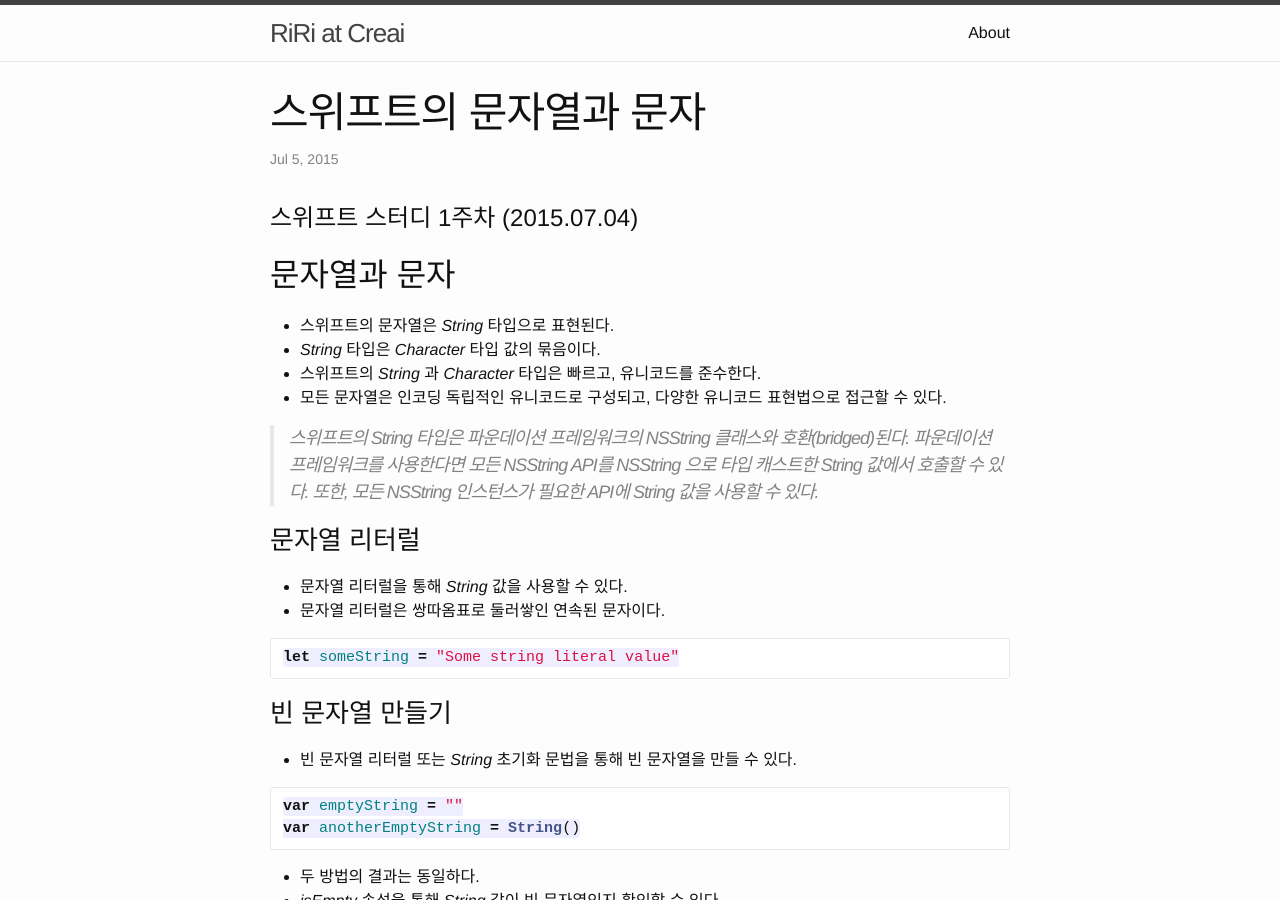
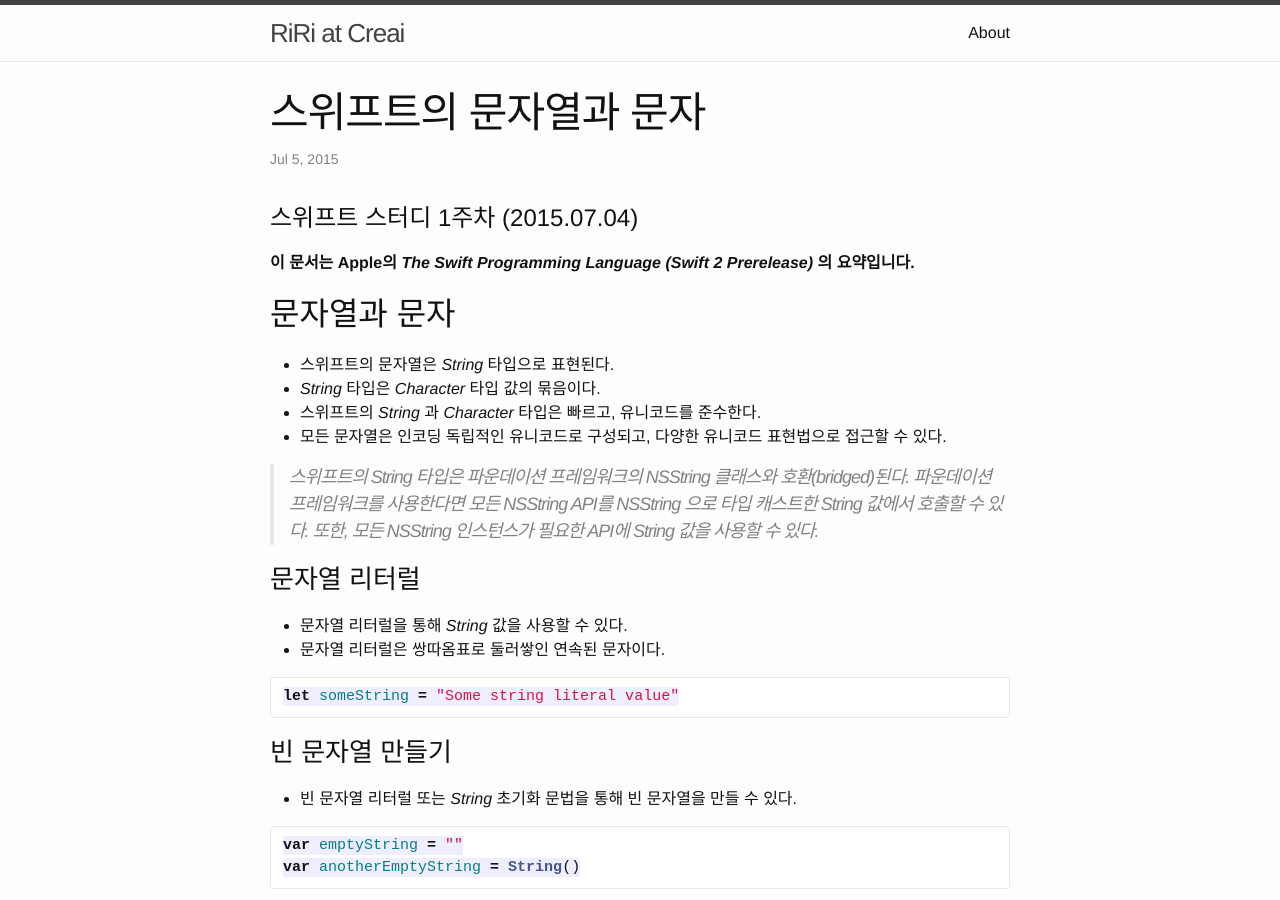
Before and after one commit to ririsid/ririsid.github.io, a Jekyll site: the page built from _posts/2015-07-05-the-swift-programming-language-swift-2-prerelease-strings-and-characters-digest.markdown, in a window 1280 px wide and 900 px high. Built offline with Jekyll 4.4.1, drawn with Linux system fonts in a browser that asks for light colours.

Commit message:
출처에 대한 안내문 추가.

```diff
--- a/_posts/2015-07-05-the-swift-programming-language-swift-2-prerelease-strings-and-characters-digest.markdown
+++ b/_posts/2015-07-05-the-swift-programming-language-swift-2-prerelease-strings-and-characters-digest.markdown
@@ -5,6 +5,8 @@ date: 2015-07-05 18:12:24
 categories: swift study
 ---
 # 스위프트 스터디 1주차 (2015.07.04)
+
+**이 문서는 Apple의 _The Swift Programming Language (Swift 2 Prerelease)_ 의 요약입니다.**
 
 ## 문자열과 문자
 
```
